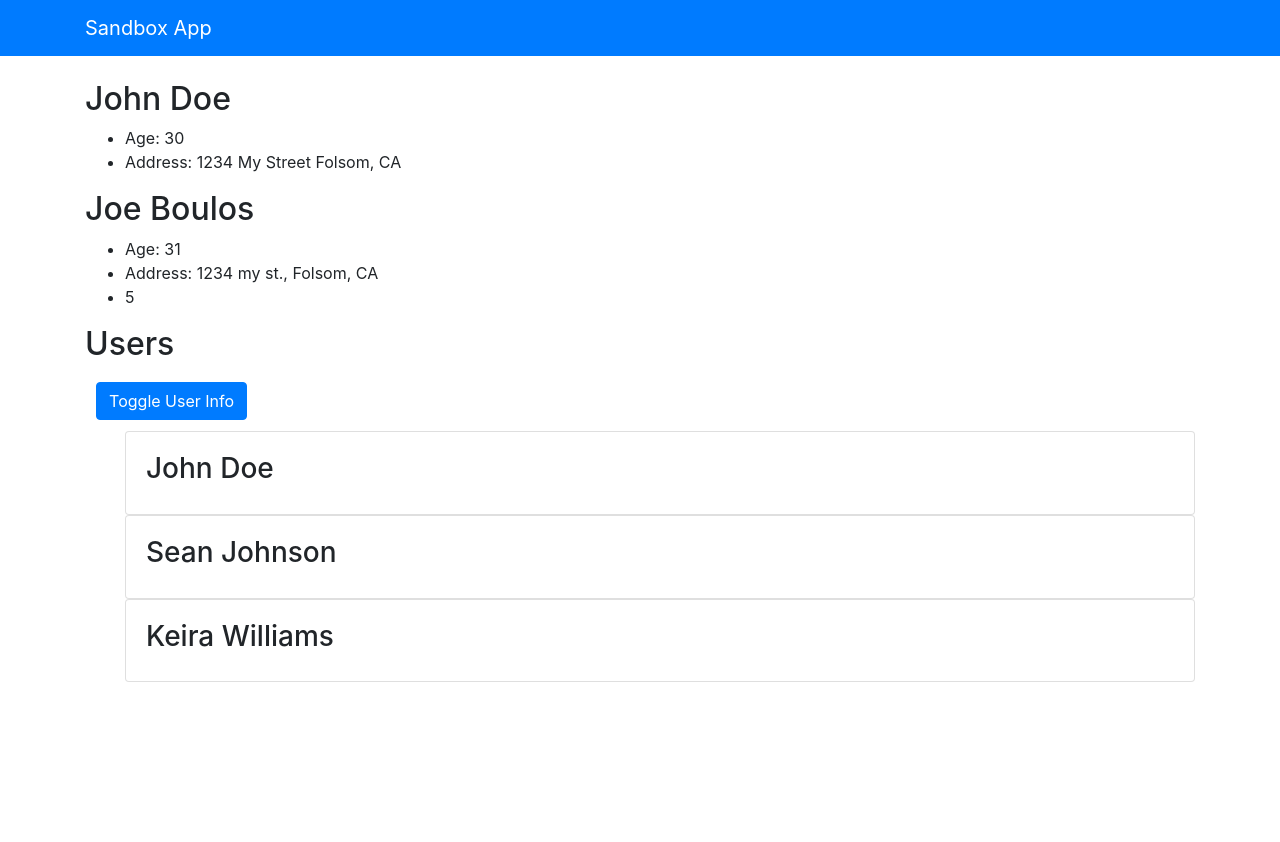
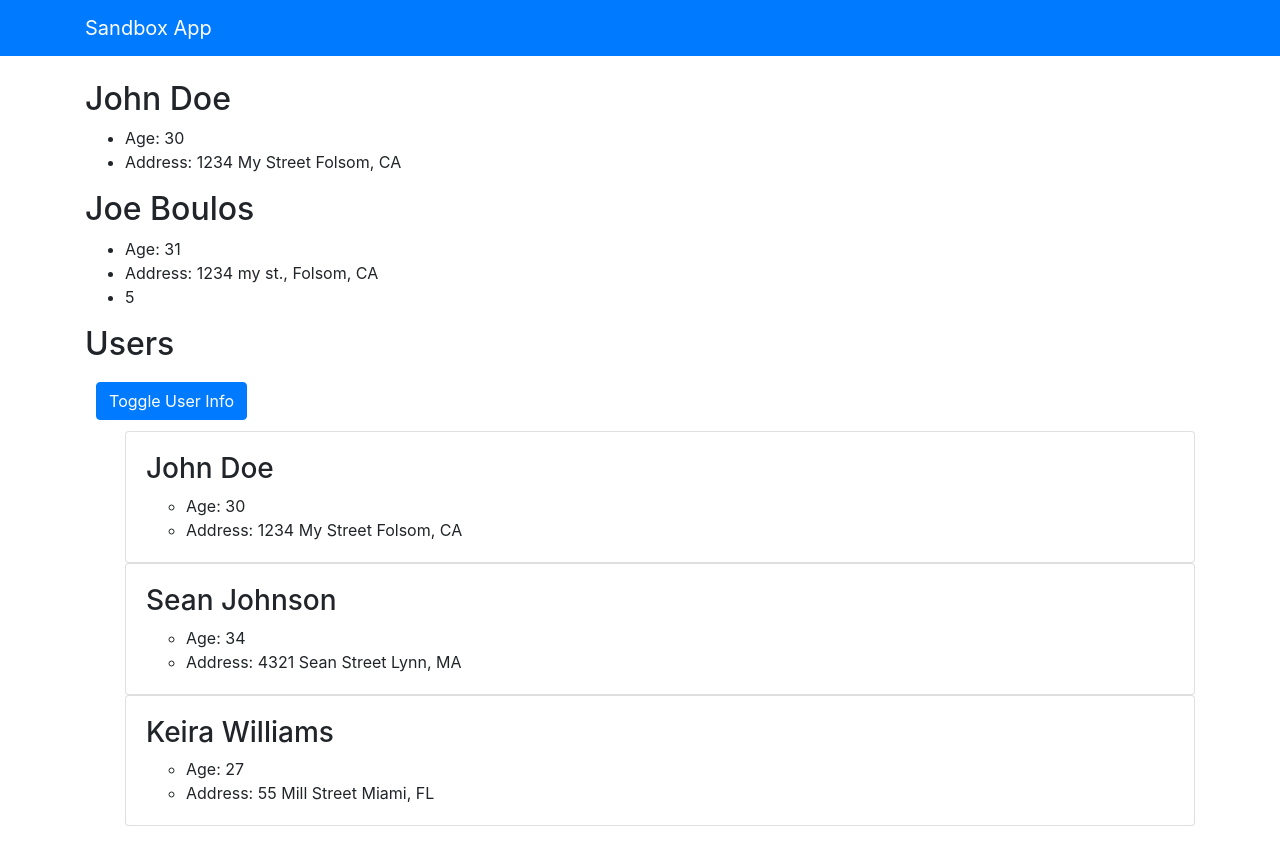
Before and after one commit to jaboulos/angular-sandbox-app, an Angular app: page / in a window 1280 px wide. Before the commit the page ends 800 px from the top, so only its background shows below. Built offline with nearby package versions, Linux system fonts and the light colour scheme.

Commit message:
added toggle for showing user info

```diff
--- a/src/app/components/users/users.component.ts
+++ b/src/app/components/users/users.component.ts
@@ -55,7 +55,7 @@ export class UsersComponent implements OnInit {
       this.loaded = true;
     }, 2000)
 
-    this.showExtended = false;
+    this.showExtended = true;
 
     // this.addUser({
     //   firstName: "David",
@@ -73,4 +73,8 @@ export class UsersComponent implements OnInit {
   addUser(user: User) {
     this.users.push(user);
   }
+
+  toggleShowExtended() {
+    this.showExtended = !this.showExtended
+  }
 }
```
